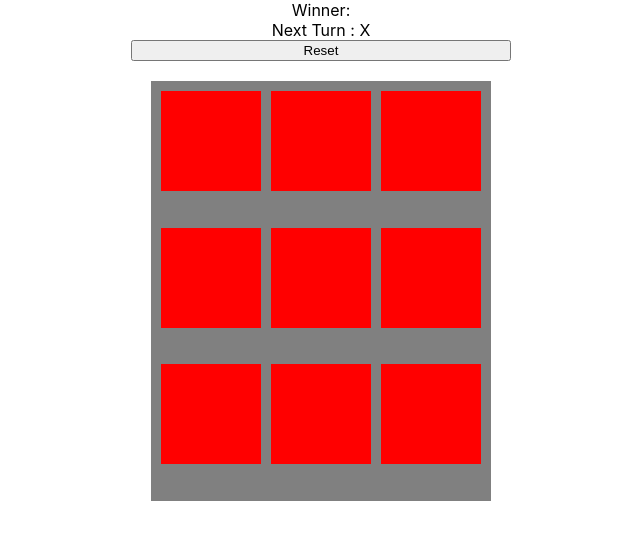
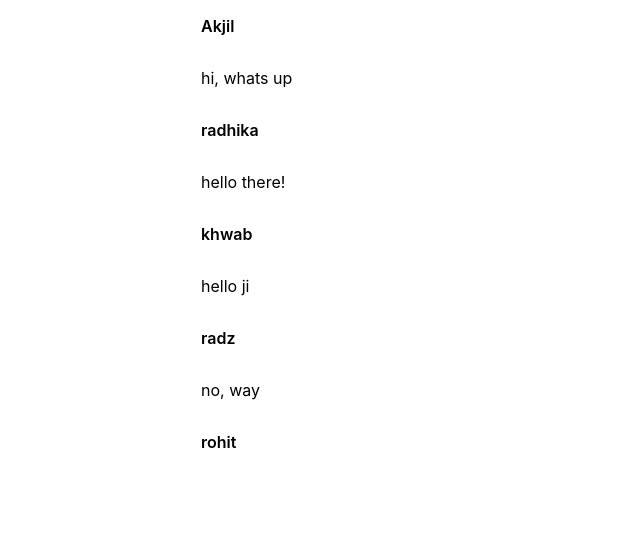
Before and after one commit to jigyasa-ctrl/React-component-practise, a React (Create React App) app in the folder mainComponent/: page / in a window 1280 px wide. Shown: the top 540 px of the page, without its empty margins (319-959 px from the left). Built offline with nearby package versions, Linux system fonts and the light colour scheme.

Commit message:
nested component added

```diff
--- a/mainComponent/src/App.css
+++ b/mainComponent/src/App.css
@@ -45,6 +45,16 @@
   grid-template-columns: repeat(3, 1fr);
   gap: 10px;
 }
+.name {
+  font-weight: 600;
+}
+.comment{
+  display: flex;
+  text-align: left;
+  flex-direction: column;
+  width: 15rem;
+
+}
 
 .App-link {
   color: #61dafb;
--- a/mainComponent/src/App.js
+++ b/mainComponent/src/App.js
@@ -1,11 +1,13 @@
 import logo from './logo.svg';
 import './App.css';
 import TicTacToe from './Components/TicTacToe';
+import NextedComments from "./Components/NestedComments"
 
 function App() {
   return (
     <div className="App">
-      <TicTacToe />
+      {/* <TicTacToe /> */}
+      <NextedComments />
     </div>
   );
 }
--- /dev/null
+++ b/mainComponent/src/Components/NestedComments.jsx
@@ -0,0 +1,52 @@
+
+
+
+
+export default function NextedComments(){
+    const comments = [{
+        name: "Akjil",
+        comment: "hi, whats up",
+        reply:[{
+            name: "radhika",
+            comment: "hello there!"
+        }]
+    },
+    {
+        name: "khwab",
+        comment: "hello ji",
+        reply:[{
+            name: "radz",
+            comment: "no, way",
+            reply: [{
+                name: "rohit",
+                commnet: "IKR!!!"
+            }]
+        }]
+    }]
+    function renderComments(obj) {
+
+        if(!Array.isArray(obj)){
+            const {name, comment, reply} = obj;
+            return <div className="comment">
+            <p className="name">{name}</p>
+            <p>{comment}</p>
+            <div> {reply ? renderComments(reply) : []}</div>
+        </div>
+        } else {
+            for(let obj2 of obj){
+                return  <div>
+                     {renderComments(obj2)}
+                </div>
+            }
+        }
+
+
+    }
+    return <div>
+        {comments.map((d) => {
+            return renderComments(d)
+        })}
+    </div>
+
+
+}
```
Also changed, not shown: 1 other file (tests, documents, lock files or other folders).
